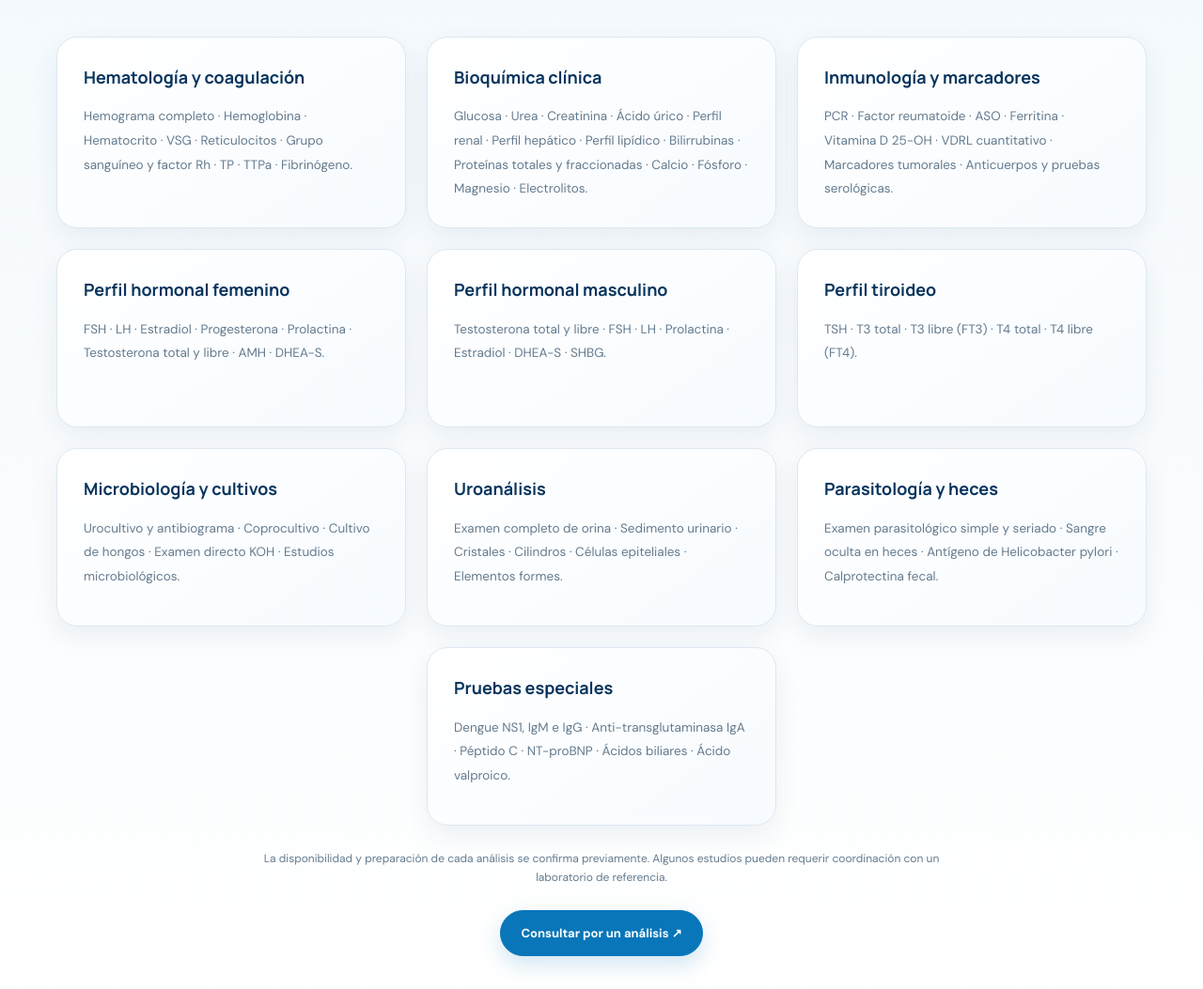
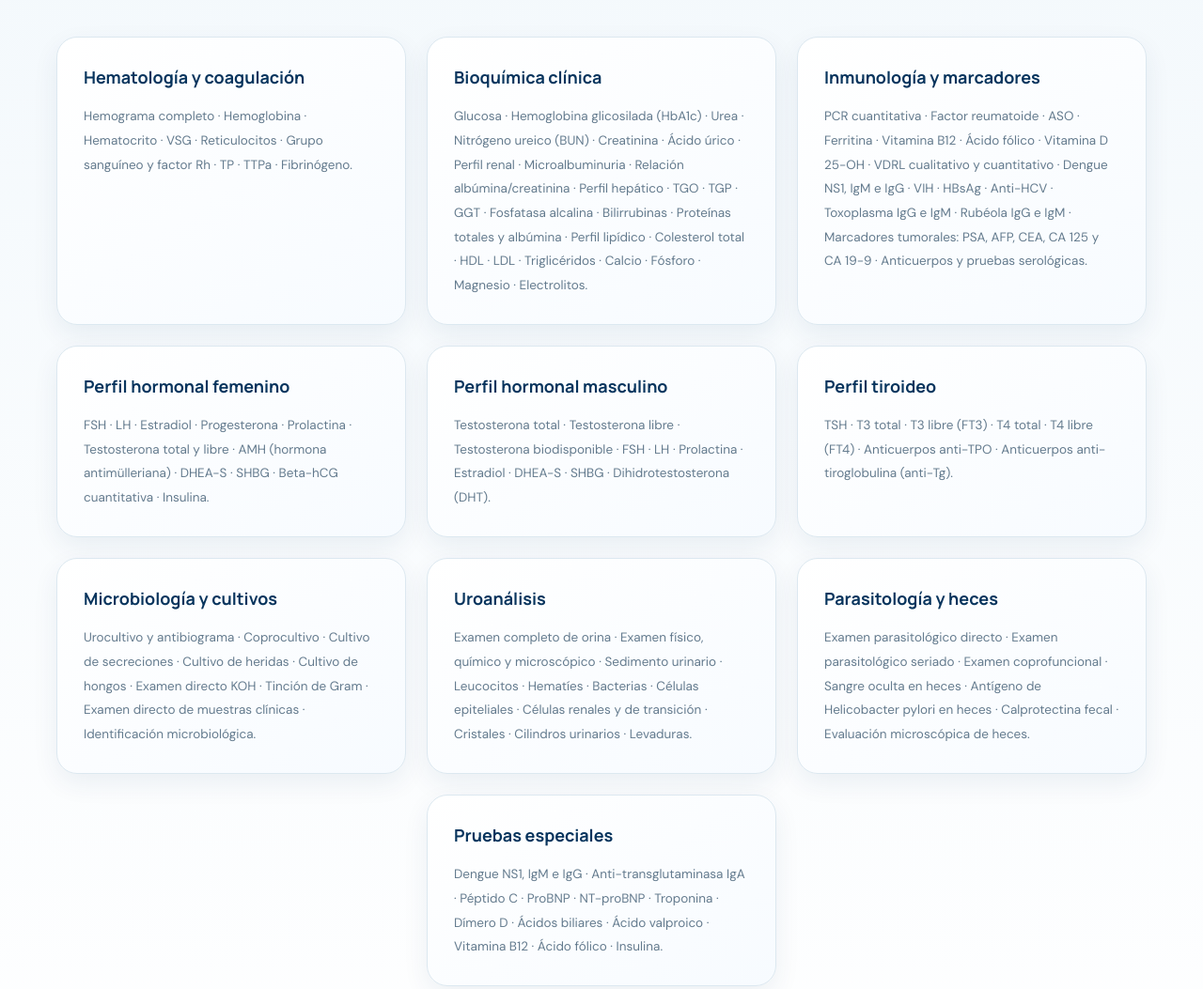
Before and after one commit to victor1896/hc-diagnostic-web, a plain HTML site: page index.html in a window 1280 px wide. Shown: the part 4885-5938 px from the top of the page at 94% size. Drawn offline with Linux system fonts and the light colour scheme.

Commit message:
Actualización del catálogo de análisis

```diff
--- a/index.html
+++ b/index.html
@@ -659,47 +659,47 @@
 
   <article class="catalog-card">
     <h3>Bioquímica clínica</h3>
-    <p>Glucosa · Urea · Creatinina · Ácido úrico · Perfil renal · Perfil hepático · Perfil lipídico · Bilirrubinas · Proteínas totales y fraccionadas · Calcio · Fósforo · Magnesio · Electrolitos.</p>
+   <p>Glucosa · Hemoglobina glicosilada (HbA1c) · Urea · Nitrógeno ureico (BUN) · Creatinina · Ácido úrico · Perfil renal · Microalbuminuria · Relación albúmina/creatinina · Perfil hepático · TGO · TGP · GGT · Fosfatasa alcalina · Bilirrubinas · Proteínas totales y albúmina · Perfil lipídico · Colesterol total · HDL · LDL · Triglicéridos · Calcio · Fósforo · Magnesio · Electrolitos.</p>
   </article>
 
   <article class="catalog-card">
     <h3>Inmunología y marcadores</h3>
-    <p>PCR · Factor reumatoide · ASO · Ferritina · Vitamina D 25-OH · VDRL cuantitativo · Marcadores tumorales · Anticuerpos y pruebas serológicas.</p>
+    <p>PCR cuantitativa · Factor reumatoide · ASO · Ferritina · Vitamina B12 · Ácido fólico · Vitamina D 25-OH · VDRL cualitativo y cuantitativo · Dengue NS1, IgM e IgG · VIH · HBsAg · Anti-HCV · Toxoplasma IgG e IgM · Rubéola IgG e IgM · Marcadores tumorales: PSA, AFP, CEA, CA 125 y CA 19-9 · Anticuerpos y pruebas serológicas.</p>
   </article>
 
   <article class="catalog-card">
     <h3>Perfil hormonal femenino</h3>
-    <p>FSH · LH · Estradiol · Progesterona · Prolactina · Testosterona total y libre · AMH · DHEA-S.</p>
+    <p>FSH · LH · Estradiol · Progesterona · Prolactina · Testosterona total y libre · AMH (hormona antimülleriana) · DHEA-S · SHBG · Beta-hCG cuantitativa · Insulina.</p>
   </article>
 
   <article class="catalog-card">
     <h3>Perfil hormonal masculino</h3>
-    <p>Testosterona total y libre · FSH · LH · Prolactina · Estradiol · DHEA-S · SHBG.</p>
+    <p>Testosterona total · Testosterona libre · Testosterona biodisponible · FSH · LH · Prolactina · Estradiol · DHEA-S · SHBG · Dihidrotestosterona (DHT).</p>
   </article>
 
   <article class="catalog-card">
     <h3>Perfil tiroideo</h3>
-    <p>TSH · T3 total · T3 libre (FT3) · T4 total · T4 libre (FT4).</p>
+    <p>TSH · T3 total · T3 libre (FT3) · T4 total · T4 libre (FT4) · Anticuerpos anti-TPO · Anticuerpos anti-tiroglobulina (anti-Tg).</p>
   </article>
 
   <article class="catalog-card">
     <h3>Microbiología y cultivos</h3>
-    <p>Urocultivo y antibiograma · Coprocultivo · Cultivo de hongos · Examen directo KOH · Estudios microbiológicos.</p>
+    <p>Urocultivo y antibiograma · Coprocultivo · Cultivo de secreciones · Cultivo de heridas · Cultivo de hongos · Examen directo KOH · Tinción de Gram · Examen directo de muestras clínicas · Identificación microbiológica.</p>
   </article>
 
   <article class="catalog-card">
     <h3>Uroanálisis</h3>
-    <p>Examen completo de orina · Sedimento urinario · Cristales · Cilindros · Células epiteliales · Elementos formes.</p>
+    <p>Examen completo de orina · Examen físico, químico y microscópico · Sedimento urinario · Leucocitos · Hematíes · Bacterias · Células epiteliales · Células renales y de transición · Cristales · Cilindros urinarios · Levaduras.</p>
   </article>
 
   <article class="catalog-card">
     <h3>Parasitología y heces</h3>
-    <p>Examen parasitológico simple y seriado · Sangre oculta en heces · Antígeno de Helicobacter pylori · Calprotectina fecal.</p>
+    <p>Examen parasitológico directo · Examen parasitológico seriado · Examen coprofuncional · Sangre oculta en heces · Antígeno de Helicobacter pylori en heces · Calprotectina fecal · Evaluación microscópica de heces.</p>
   </article>
 
   <article class="catalog-card">
     <h3>Pruebas especiales</h3>
-    <p>Dengue NS1, IgM e IgG · Anti-transglutaminasa IgA · Péptido C · NT-proBNP · Ácidos biliares · Ácido valproico.</p>
+    <p>Dengue NS1, IgM e IgG · Anti-transglutaminasa IgA · Péptido C · ProBNP · NT-proBNP · Troponina · Dímero D · Ácidos biliares · Ácido valproico · Vitamina B12 · Ácido fólico · Insulina.</p>
   </article>
 
 </div>
```
